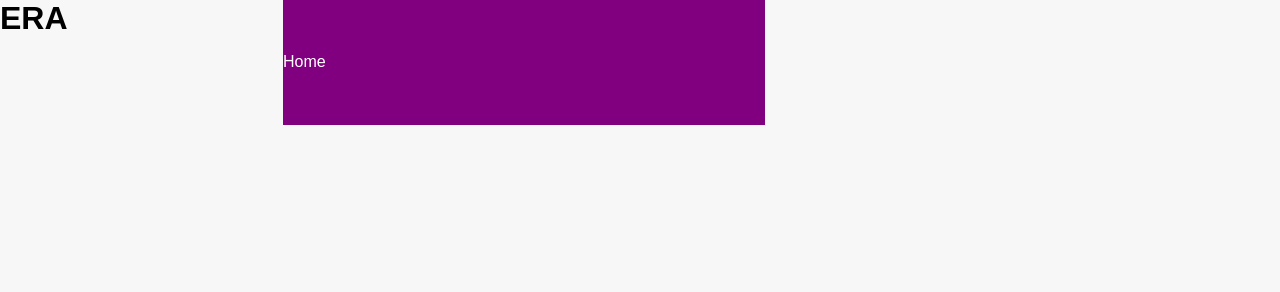
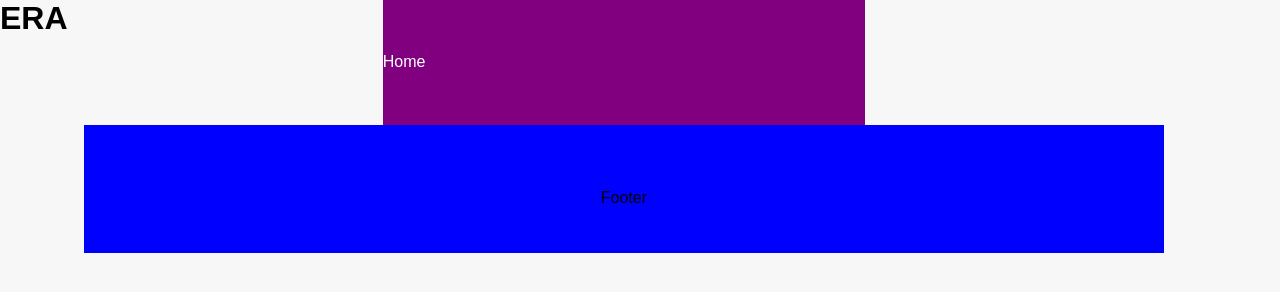
Before and after one commit to Abrei852/Portfolio-Gatsby-Strapi, a Gatsby site: page / in a window 1280 px wide. Built offline with nearby package versions, Linux system fonts and the light colour scheme; Gatsby itself is replaced by a stand-in of ours; a web font is replaced by a local one.

Commit message:
added footer

```diff
--- a/src/components/Container.js
+++ b/src/components/Container.js
@@ -1,12 +1,13 @@
 import React from "react"
 import {ContainerWrapper} from "../elements"
-import {Nav} from "../components"
+import {Nav, Footer} from "../components"
 
 export const Container = ({children}) => {
     return(
         <ContainerWrapper>
             <h1>ERA</h1>
             <Nav />
+            <Footer />
         </ContainerWrapper>
     )
 }
--- /dev/null
+++ b/src/components/Footer.js
@@ -0,0 +1,10 @@
+import React from "react"
+import {FooterWrapper} from "../elements"
+
+export const Footer = () => {
+    return(
+        <FooterWrapper>
+            <p>Footer</p>
+        </FooterWrapper>
+    )
+}
--- a/src/components/index.js
+++ b/src/components/index.js
@@ -1,2 +1,3 @@
 export * from "./Container"
 export * from "./Nav"
+export * from "./Footer"
--- a/src/elements/ContainerElements.js
+++ b/src/elements/ContainerElements.js
@@ -4,7 +4,7 @@ export const ContainerWrapper = styled.div`
     height: 100%;
     display: grid;
     grid-template-columns: 1fr repeat(12, minmax(auto, 10rem)) 1fr;
-    grid-template-rows: 7.8rem 50rem 5rem auto;
+    grid-template-rows: 7.8rem 5rem 5rem auto; /* antalet rader (4) och dess storlek */
     gap: 0 1rem;
 
     @media ${props => props.theme.breakpoints.tablet}{
--- /dev/null
+++ b/src/elements/FooterElements.js
@@ -0,0 +1,17 @@
+import styled from "styled-components"
+
+export const FooterWrapper = styled.footer `
+    grid-column: 2 / span 11;
+    min-height: 5rem 0;
+    padding: 4rem 0;
+    display: flex;
+    justify-content: center;
+    align-items: flex-start;
+    background-color: blue;
+
+    @media ${props => props.theme.breakpoints.tablet}{
+        grid-column: 2 / span 6;
+    }
+
+
+`
--- a/src/elements/NavElement.js
+++ b/src/elements/NavElement.js
@@ -1,11 +1,15 @@
 import styled from "styled-components"
 
 export const NavWrapper = styled.nav`
-    grid-column: 4 / span 5;
+    grid-column: 5 / span 5;
     grid-row: 1;
     display:flex;
     align-items: center;
     background-color: purple;
+
+    @media ${props => props.theme.breakpoints.tablet}{
+        grid-column: 2 / span 6;
+    }
 
     a{
         text-decoration: none;
--- a/src/elements/index.js
+++ b/src/elements/index.js
@@ -1,2 +1,3 @@
 export * from "./ContainerElements"
 export * from "./NavElement"
+export * from "./FooterElements"
```
